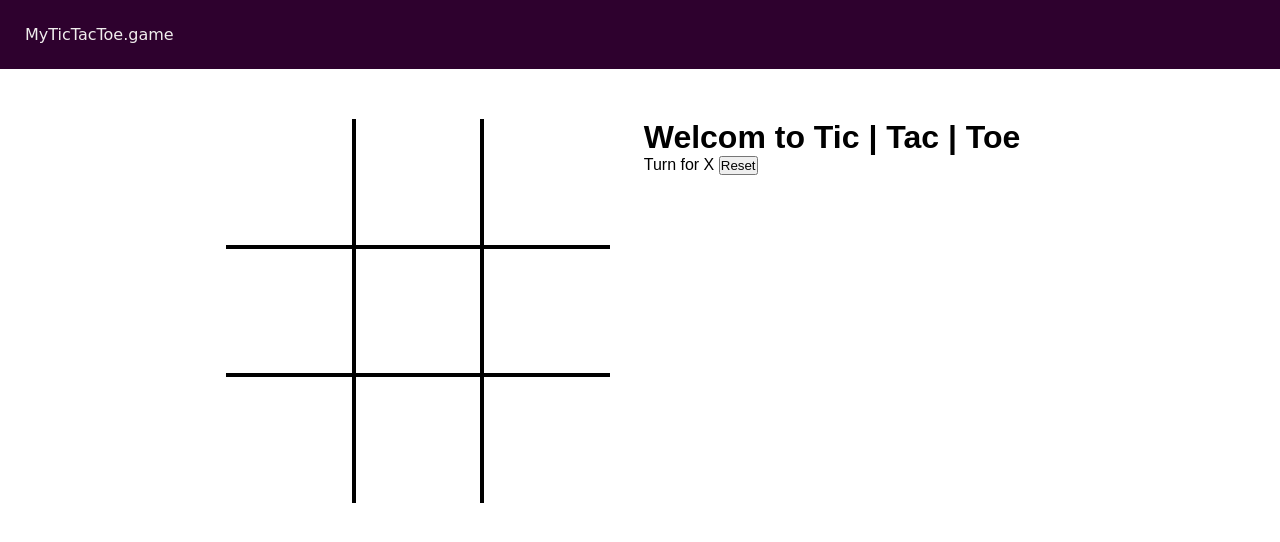
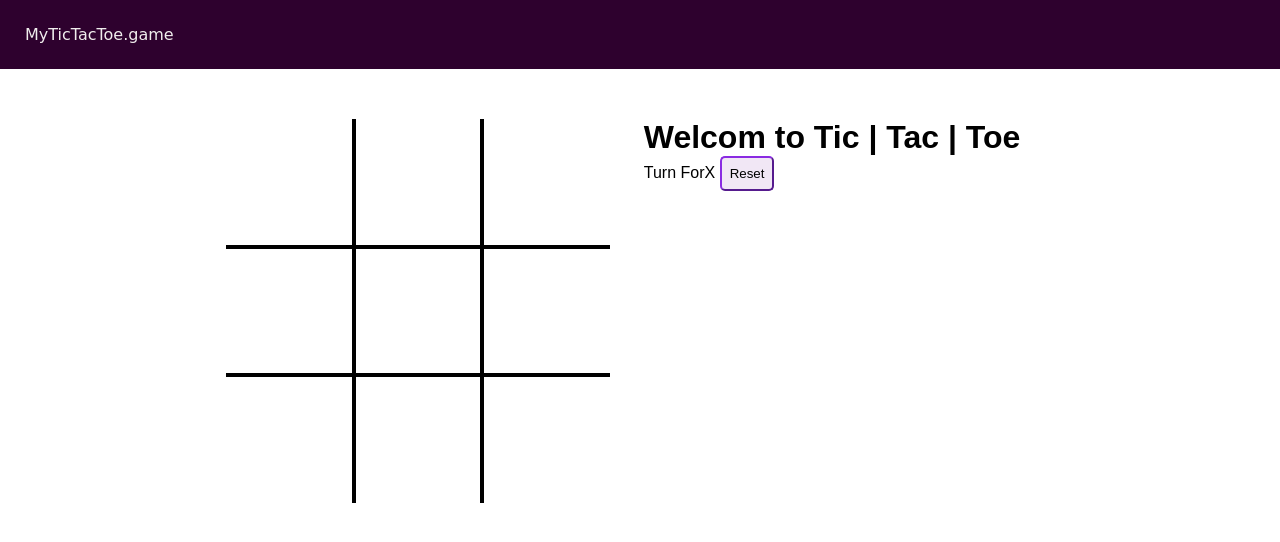
Before and after one commit to Talhaaly/Tic-Tac-Toe, a plain HTML site: page index.html in a window 1280 px wide. Both pictures are taken after a click on the button "Reset". Drawn offline with Linux system fonts and the light colour scheme; a web font is replaced by a local one.

Commit message:
tic-tac-toe| button add

```diff
--- a/app.js
+++ b/app.js
@@ -30,6 +30,7 @@ wins.forEach(e => {
     if((boxTexts[e[0]].innerText === boxTexts[e[1]].innerText && (boxTexts[e[1]].innerText === boxTexts[e[2]].innerText)) && (boxTexts[e[0]].innerText !== '') ){
         document.querySelector('.info').innerText = boxTexts[e[0]].innerText + " " + "won"
         isgameover = true;
+        document.querySelector('.imgBox').getElementsByTagName('img')[0].style.width = "200px"
     }
 })
 }
@@ -52,3 +53,16 @@ Array.from(boxes).forEach(element =>{
         }
     })
 })
+
+
+// Add Listener onclock reset button
+reset.addEventListener('click', () =>{
+    let boxText = document.querySelectorAll('.boxText');
+    Array.from(boxText) .forEach(element => {
+        element.innerText = ""
+    });
+    turns = "X"
+    isgameover = false;
+    document.getElementsByClassName('info')[0].innerText = "Turn For" + turns;
+    document.querySelector('.imgBox').getElementsByTagName('img')[0].style.width = "0px"
+})
--- a/style.css
+++ b/style.css
@@ -71,7 +71,8 @@ nav ul {
 /* image Box  */
 
 .imgBox img {
-    display: none;
+    width: 0;
+    transition: width 1s ease-in-out;
 }
 
 
@@ -89,3 +90,18 @@ nav ul {
 .bb-0{
     border-bottom: 0;
 }
+
+/* button  */
+
+#reset {
+    padding: 8px;
+    background-color: rgb(241, 231, 245);
+    border-radius: 5px;
+    border-color: blueviolet;
+}
+
+#reset:hover{
+    background-color: purple;
+    color: whitesmoke;
+    font-size: large;
+}
```
